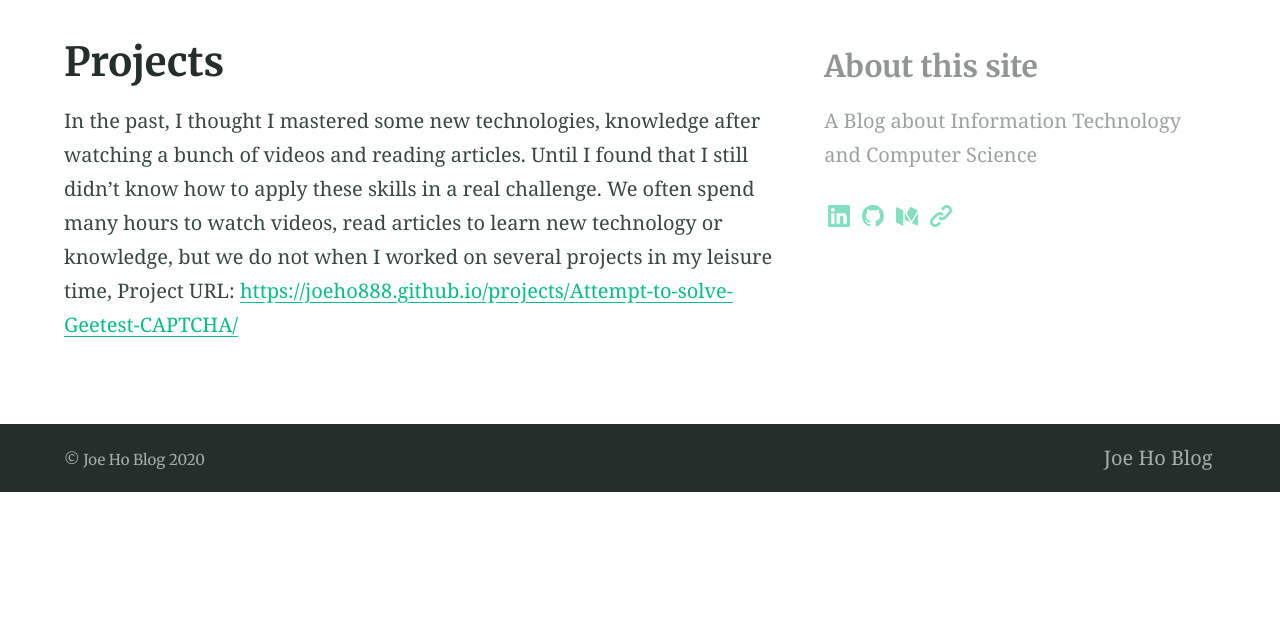
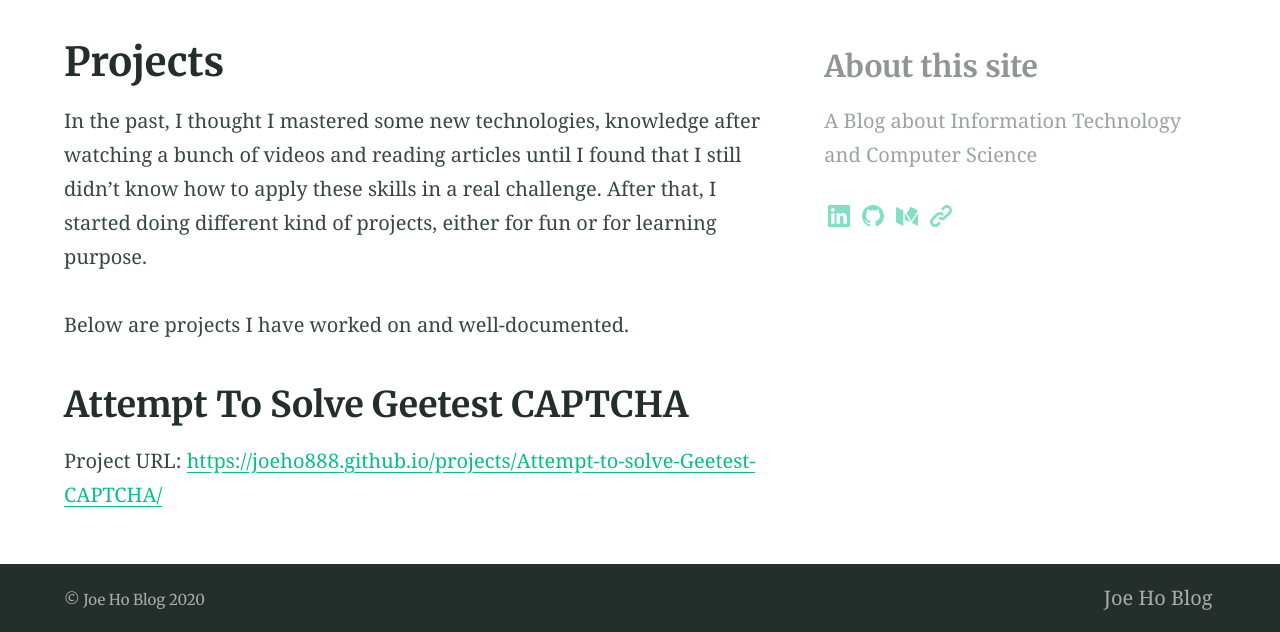
Before and after one commit to JoeHO888/JoeHo888.github.io, a Jekyll site: the page built from projects.md, in a window 1280 px wide. Shown: the part 408-1040 px from the top of the page. Built offline with Jekyll 4.4.1, drawn with Linux system fonts in a browser that asks for light colours; our own code applies the rules of GitHub Pages for plain Markdown files; before the commit the page ends 900 px from its top, so only the background shows below that.

Commit message:
update project.md

```diff
--- a/projects.md
+++ b/projects.md
@@ -6,7 +6,9 @@ feature_image: "https://picsum.photos/2560/600?image=873"
 excerpt: "A demo of Markdown and HTML includes"
 aside: true
 ---
-In the past, I thought I mastered some new technologies, knowledge after watching a bunch of videos and reading articles. Until I found that I still didn't know how to apply these skills in a real challenge.
-We often spend many hours to watch videos, read articles to learn new technology or knowledge, but we do not when
-I worked on several projects in my leisure time,
+In the past, I thought I mastered some new technologies, knowledge after watching a bunch of videos and reading articles until I found that I still didn't know how to apply these skills in a real challenge. After that, I started doing different kind of projects, either for fun or for learning purpose.
+
+Below are projects I have worked on and well-documented.
+
+## Attempt To Solve Geetest CAPTCHA
 Project URL: [https://joeho888.github.io/projects/Attempt-to-solve-Geetest-CAPTCHA/](https://joeho888.github.io/projects/Attempt-to-solve-Geetest-CAPTCHA/)
```
